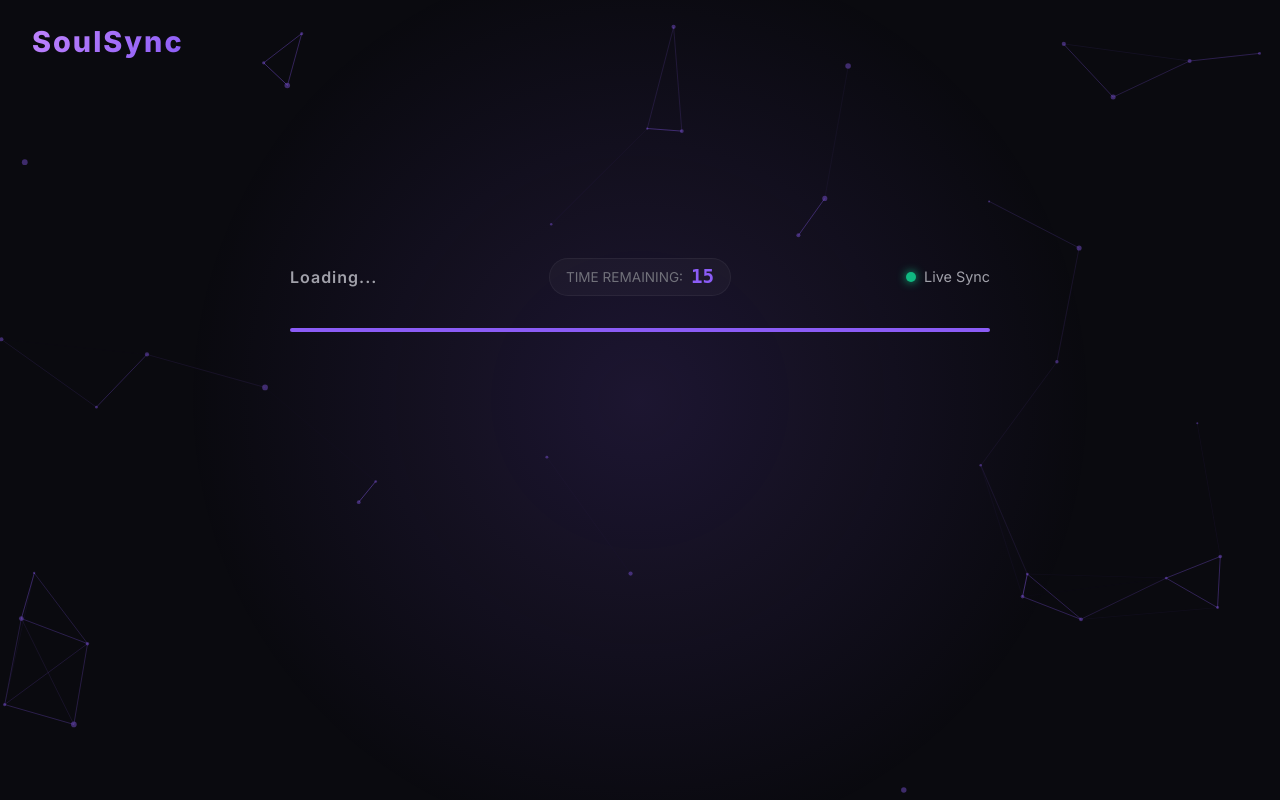
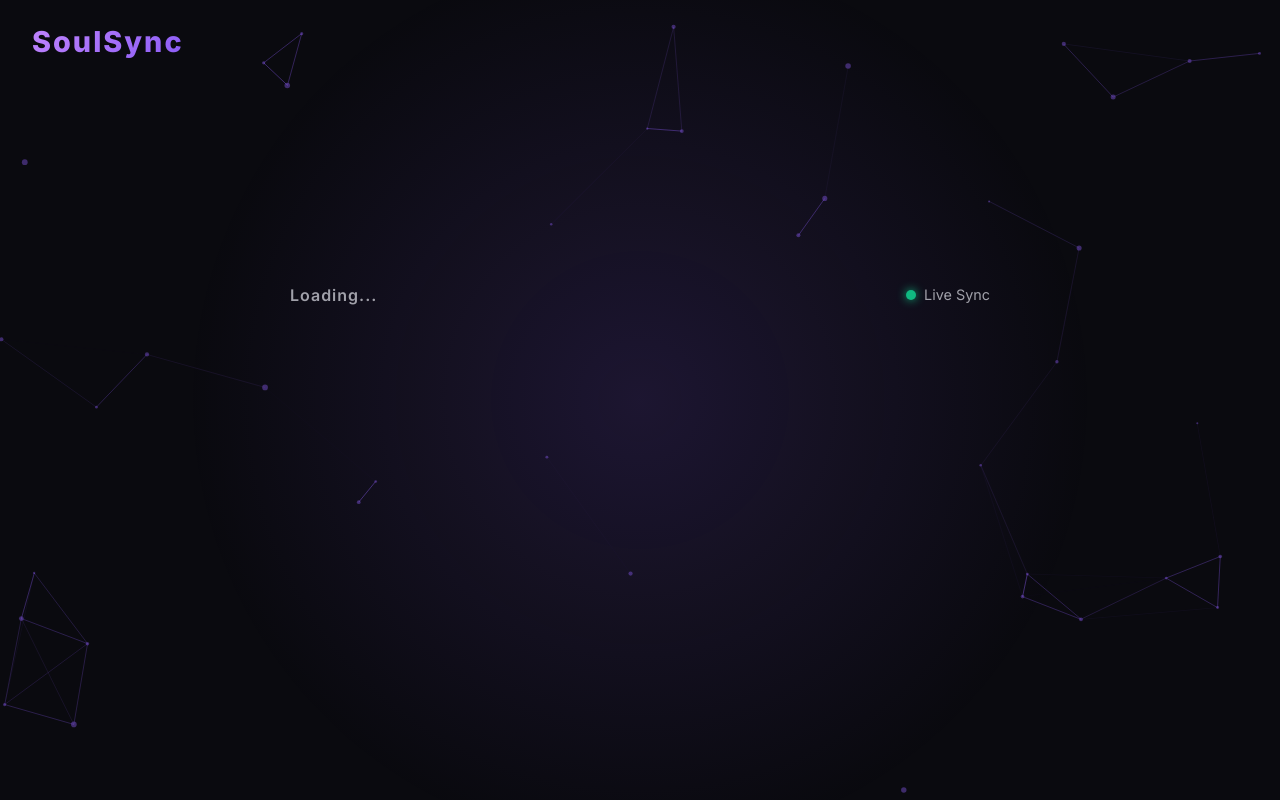
Before and after one commit to anuj-dwivedi01/soulsync, a Flask app: template soulsync/app/templates/active_session.html in a window 1280 px wide. Run offline with Flask 3, Linux system fonts and the light colour scheme; the template is opened without the code that fills it: values that come from a table or form of the project are taken from there, others are empty; some libraries are stand-ins or nearby versions.

Commit message:
active_session.html

```diff
--- a/soulsync/app/templates/active_session.html
+++ b/soulsync/app/templates/active_session.html
@@ -3,25 +3,15 @@
 {% block content %}
 <div class="session-container" style="max-width: 700px; margin: 0 auto; width: 100%;">
 
-    <div id="roundBanner" style="padding: 0.6rem; border-radius: 30px; margin-bottom: 1.5rem; font-size: 0.85rem; font-weight: 600; letter-spacing: 2px; text-transform: uppercase; display: none; transition: all 0.4s ease;">
-        </div>
+    <div id="roundBanner" style="display: none;"></div>
 
-    <div class="top-bar" style="display: grid; grid-template-columns: 1fr auto 1fr; align-items: center; margin-bottom: 2rem; color: #a1a1aa;">
+    <div class="top-bar" style="display: flex; justify-content: space-between; align-items: center; margin-bottom: 2rem; color: #a1a1aa;">
         <span id="progressText" style="font-weight: 600; letter-spacing: 1px; text-align: left;">Loading...</span>
 
-        <div id="timerContainer" style="display: flex; align-items: center; gap: 0.5rem; background: rgba(255,255,255,0.03); padding: 0.4rem 1rem; border-radius: 20px; border: 1px solid rgba(255,255,255,0.05);">
-            <span style="font-size: 0.85rem; color: #71717a;">TIME REMAINING:</span>
-            <span id="timerText" style="font-weight: 800; font-family: monospace; font-size: 1.2rem; color: var(--color-purple);">15</span>
-        </div>
-
-        <div class="sync-indicator" style="display: flex; align-items: center; gap: 0.5rem; justify-content: flex-end;">
+        <div class="sync-indicator" style="display: flex; align-items: center; gap: 0.5rem;">
             <div style="width: 10px; height: 10px; background: var(--color-emerald); border-radius: 50%; box-shadow: 0 0 10px var(--color-emerald);"></div>
             <span style="font-size: 0.9rem;">Live Sync</span>
         </div>
-    </div>
-
-    <div style="width: 100%; height: 4px; background: rgba(255,255,255,0.05); border-radius: 10px; margin-bottom: 2rem; overflow: hidden;">
-        <div id="timerBar" style="width: 100%; height: 100%; background: var(--color-purple); transition: width 1s linear;"></div>
     </div>
 
     <div class="glass-panel" id="questionCard" style="padding: 3rem 2rem; border-radius: 20px; border: 1px solid var(--glass-border); background: var(--glass-bg); backdrop-filter: blur(12px); text-align: center; opacity: 0; transform: translateY(10px);">
@@ -44,9 +34,6 @@
     const userId = "{{ user_id }}";
 
     let currentQuestionId = null;
-    let countdownInterval = null;
-    let timeLeft = 15;
-    const ROUND_DURATION = 15; // Set to 15 seconds per specification
 
     socket.on('connect', () => {
         socket.emit('request_question', { room_code: roomCode, user_id: userId });
@@ -54,7 +41,6 @@
 
     socket.on('new_question', (data) => {
         currentQuestionId = data.question_id;
-        clearInterval(countdownInterval); // Clear any lingering timers
 
         // 1. Update Progress Tracker Text & Reset Status
         document.getElementById('progressText').innerText = `QUESTION ${data.current_index} / ${data.total_questions}`;
@@ -78,10 +64,10 @@
             `;
         }
 
-        // Set the HTML once using the correct Python backend variable (data.question_text)
+        // Set the HTML once using the correct Python backend variable
         questionElement.innerHTML = instructionHTML + data.question_text;
 
-        // Hide the old banner outside the card since we moved it inside
+        // Hide the old external banner just in case
         document.getElementById('roundBanner').style.display = 'none';
 
         // 3. Populate Options Buttons
@@ -103,39 +89,11 @@
             container.appendChild(btn);
         });
 
-        // 4. Initialize Synchronized Timer
-        timeLeft = ROUND_DURATION;
-        updateTimerUI();
-        countdownInterval = setInterval(() => {
-            timeLeft--;
-            updateTimerUI();
-            if (timeLeft <= 0) {
-                clearInterval(countdownInterval);
-                handleTimeout(); // Force process timeout execution
-            }
-        }, 1000);
-
+        // Trigger the smooth animation for the new question
         gsap.to("#questionCard", { opacity: 1, y: 0, duration: 0.6, ease: "power2.out" });
     });
 
-    function updateTimerUI() {
-        document.getElementById('timerText').innerText = timeLeft;
-        const percentage = (timeLeft / ROUND_DURATION) * 100;
-        const bar = document.getElementById('timerBar');
-        bar.style.width = `${percentage}%`;
-
-        // Visual warning: change color to rose when running out of time
-        if (timeLeft <= 5) {
-            document.getElementById('timerText').style.color = "var(--color-rose)";
-            bar.style.background = "var(--color-rose)";
-        } else {
-            document.getElementById('timerText').style.color = "var(--color-purple)";
-            bar.style.background = "var(--color-purple)";
-        }
-    }
-
     function selectOption(clickedBtn, selectedAnswer) {
-        clearInterval(countdownInterval); // Stop timer immediately on interaction
         lockAllButtons();
 
         if (clickedBtn) {
@@ -153,20 +111,6 @@
             user_id: userId,
             question_id: currentQuestionId,
             answer: selectedAnswer
-        });
-    }
-
-    function handleTimeout() {
-        lockAllButtons();
-        document.getElementById('waitingStatus').style.display = 'block';
-        document.getElementById('waitingStatus').innerText = "⏱️ Time expired! Auto-submitting null baseline...";
-        document.getElementById('waitingStatus').style.color = "var(--color-rose)";
-
-        socket.emit('submit_answer', {
-            room_code: roomCode,
-            user_id: userId,
-            question_id: currentQuestionId,
-            answer: "TIMEOUT"
         });
     }
 
@@ -188,7 +132,6 @@
     });
 
     socket.on('test_complete', (data) => {
-        clearInterval(countdownInterval);
         document.getElementById('questionCard').innerHTML = `<h2 style="color: var(--color-emerald); font-size: 2rem;">${data.message}</h2><p style='margin-top:1rem;color:#a1a1aa;'>Compiling psychological report...</p>`;
         setTimeout(() => {
             window.location.href = `/results/${roomCode}?user_id=${userId}`;
```
